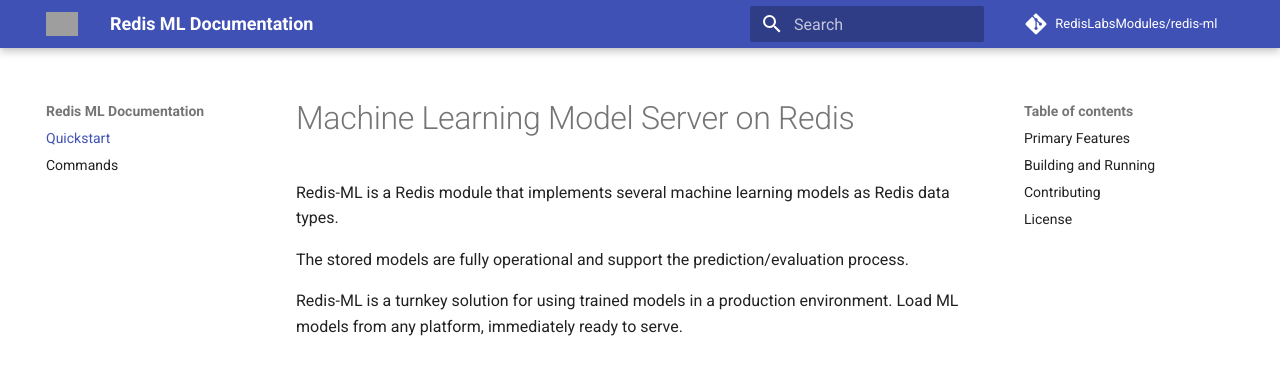
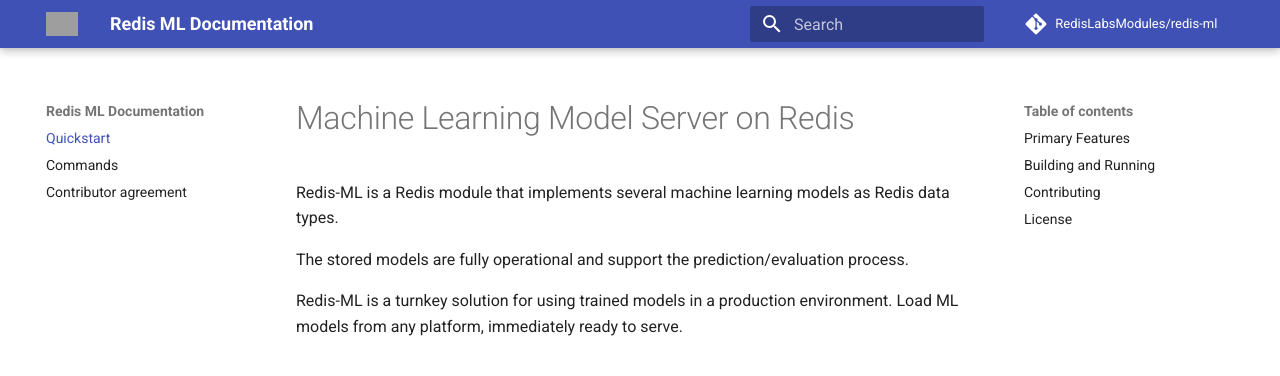
Before and after one commit to RedisLabsModules/redisml, an MkDocs documentation site: the page built from docs/index.md, in a window 1280 px wide. Shown: the top 376 px of the page. Built offline with MkDocs 1.6.1 and Material for MkDocs 9.7.7, drawn with Linux system fonts in a browser that asks for light colours; comment, search, counter and statistics services are not loaded; old or Windows-style settings are respelled for this version of MkDocs; grey boxes are pictures that could not be loaded.

Commit message:
add Contributor agreement

```diff
--- a/mkdocs.yml
+++ b/mkdocs.yml
@@ -26,6 +26,8 @@
 pages:
     - 'Quickstart': 'index.md'
     - 'Commands': 'commands.md'
+    - 'Contributor agreement': 'contrib.md'
+
 
 markdown_extensions:
   - admonition
```
